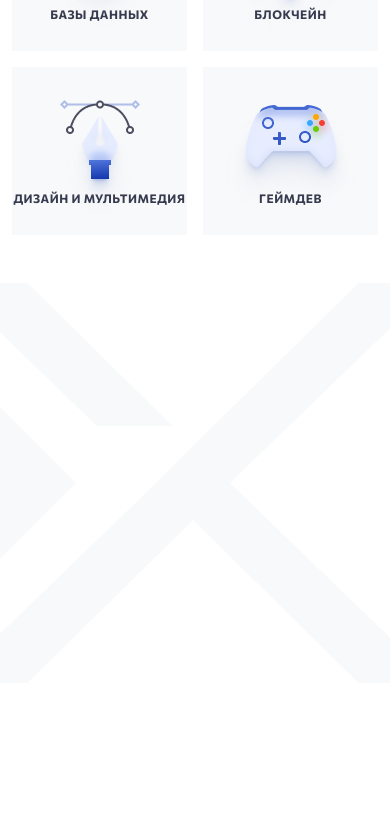
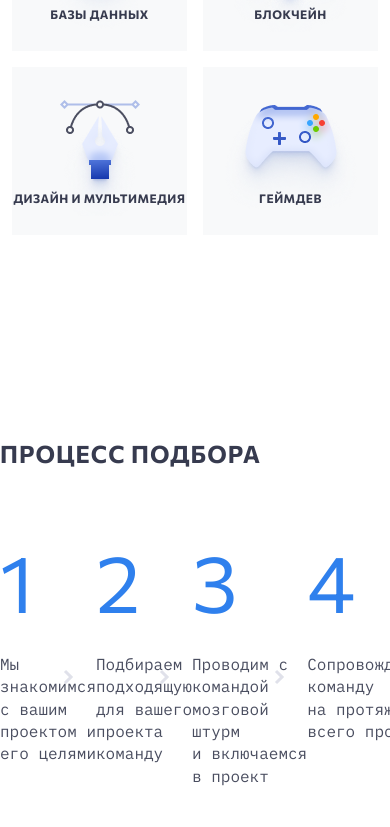
Before and after one commit to Bespalov-D-A/x-tech-form, a React (Create React App) app: page / in a window 390 px wide. Shown: the part 3773-4600 px from the top of the page. Built offline with nearby package versions, Linux system fonts and the light colour scheme.

Commit message:
responsive 320 where find block

```diff
--- a/src/components/ProcessFind/ProcessFind.module.scss
+++ b/src/components/ProcessFind/ProcessFind.module.scss
@@ -10,6 +10,7 @@
 	@include media("within", "md") {
 		padding: 40px 28px 70px;
 	}
+
 }
 
 .title {
--- a/src/components/WhereFind/WhereFind.module.scss
+++ b/src/components/WhereFind/WhereFind.module.scss
@@ -6,6 +6,9 @@
 	height: 400px;
 	overflow: hidden;
 	background: $cream;
+	@include media("max", "sm") {
+		display: none;
+	}
 	&:before {
 		content: "";
 		display: block;
```
